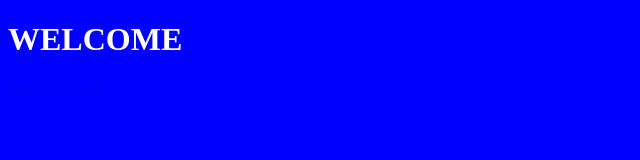
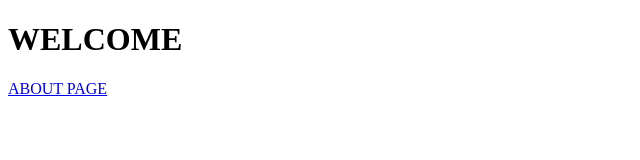
Before and after one commit to nagesh-9/my-web, a plain HTML site: page index.html in a window 1280 px wide. Shown: the whole page, without its empty margins (0-640 px from the left). Drawn offline with Linux system fonts and the light colour scheme.

Commit message:
Update index.html

```diff
--- a/index.html
+++ b/index.html
@@ -3,7 +3,7 @@
 <head>
 <title> HOME </title>
 </head>
-<body style="background-color:blue;color:white;">
+<body>
 <h1> WELCOME </h1>
 <a href="about.html"> ABOUT PAGE </a>
 </body>
```
